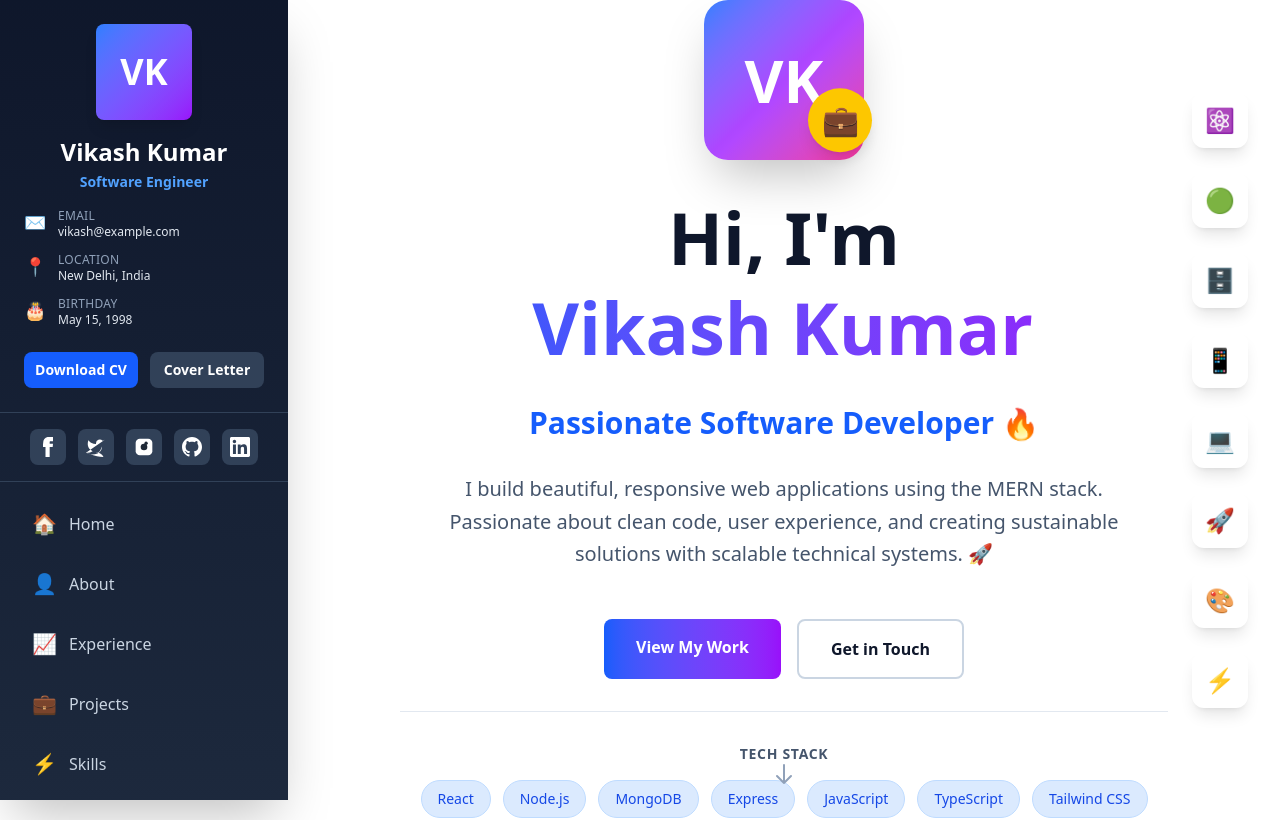
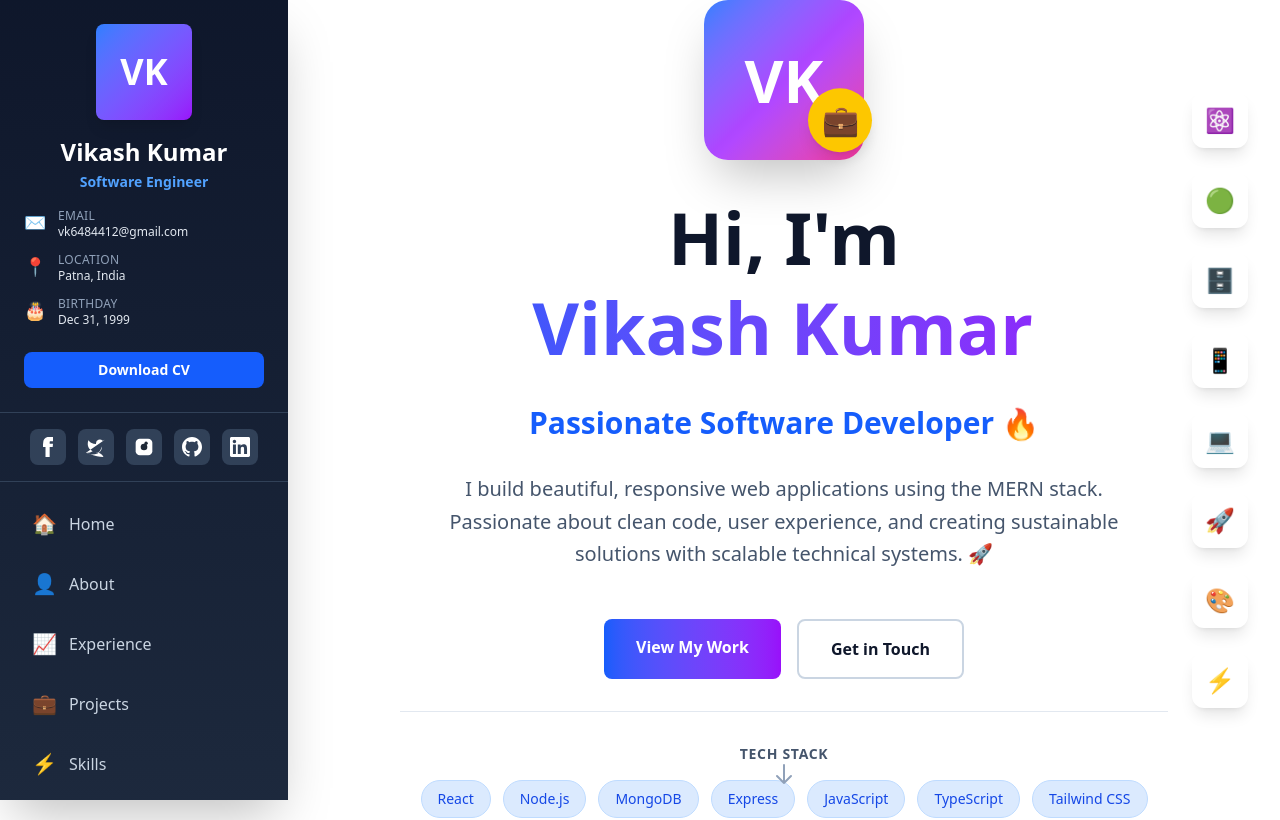
Before and after one commit to gitsforvikki/Portfolio, a Next.js app: page / in a window 1280 px wide. Shown: the top 820 px of the page. Built offline with nearby package versions, Linux system fonts and the light colour scheme.

Commit message:
download resume added

```diff
--- a/components/Sidebar.tsx
+++ b/components/Sidebar.tsx
@@ -2,6 +2,8 @@
 
 import { useState } from "react";
 import ThemeToggle from "./theme/ThemeToggler";
+import Link from "next/link";
+// import resume from "@/public/assets/vikas.pdf";
 
 export default function Sidebar() {
   const [isOpen, setIsOpen] = useState(false);
@@ -79,7 +81,7 @@ export default function Sidebar() {
                     Email
                   </p>
                   <p className="text-slate-200 truncate text-xs">
-                    vikash@example.com
+                    vk6484412@gmail.com
                   </p>
                 </div>
               </div>
@@ -91,7 +93,7 @@ export default function Sidebar() {
                   <p className="text-slate-400 text-xs uppercase tracking-wide">
                     Location
                   </p>
-                  <p className="text-slate-200 text-xs">New Delhi, India</p>
+                  <p className="text-slate-200 text-xs">Patna, India</p>
                 </div>
               </div>
 
@@ -102,19 +104,23 @@ export default function Sidebar() {
                   <p className="text-slate-400 text-xs uppercase tracking-wide">
                     Birthday
                   </p>
-                  <p className="text-slate-200 text-xs">May 15, 1998</p>
+                  <p className="text-slate-200 text-xs">Dec 31, 1999</p>
                 </div>
               </div>
             </div>
 
             {/* Action Buttons */}
             <div className="mt-6 flex gap-3">
-              <button className="flex-1 bg-blue-600 hover:bg-blue-700 text-white font-semibold py-2 rounded-lg transition-colors text-sm">
+              <a
+                href="/assets/Vikash_kumar_resume.pdf"
+                download
+                className="flex-1 bg-blue-600 hover:bg-blue-700 text-white text-center font-semibold py-2 rounded-lg transition-colors text-sm"
+              >
                 Download CV
-              </button>
-              <button className="flex-1 bg-slate-700 hover:bg-slate-600 text-white font-semibold py-2 rounded-lg transition-colors text-sm">
+              </a>
+              {/* <button className="flex-1 bg-slate-700 hover:bg-slate-600 text-white font-semibold py-2 rounded-lg transition-colors text-sm">
                 Cover Letter
-              </button>
+              </button> */}
             </div>
           </div>
 
```
Also changed, not shown: 1 other file (tests, documents, lock files or other folders).
